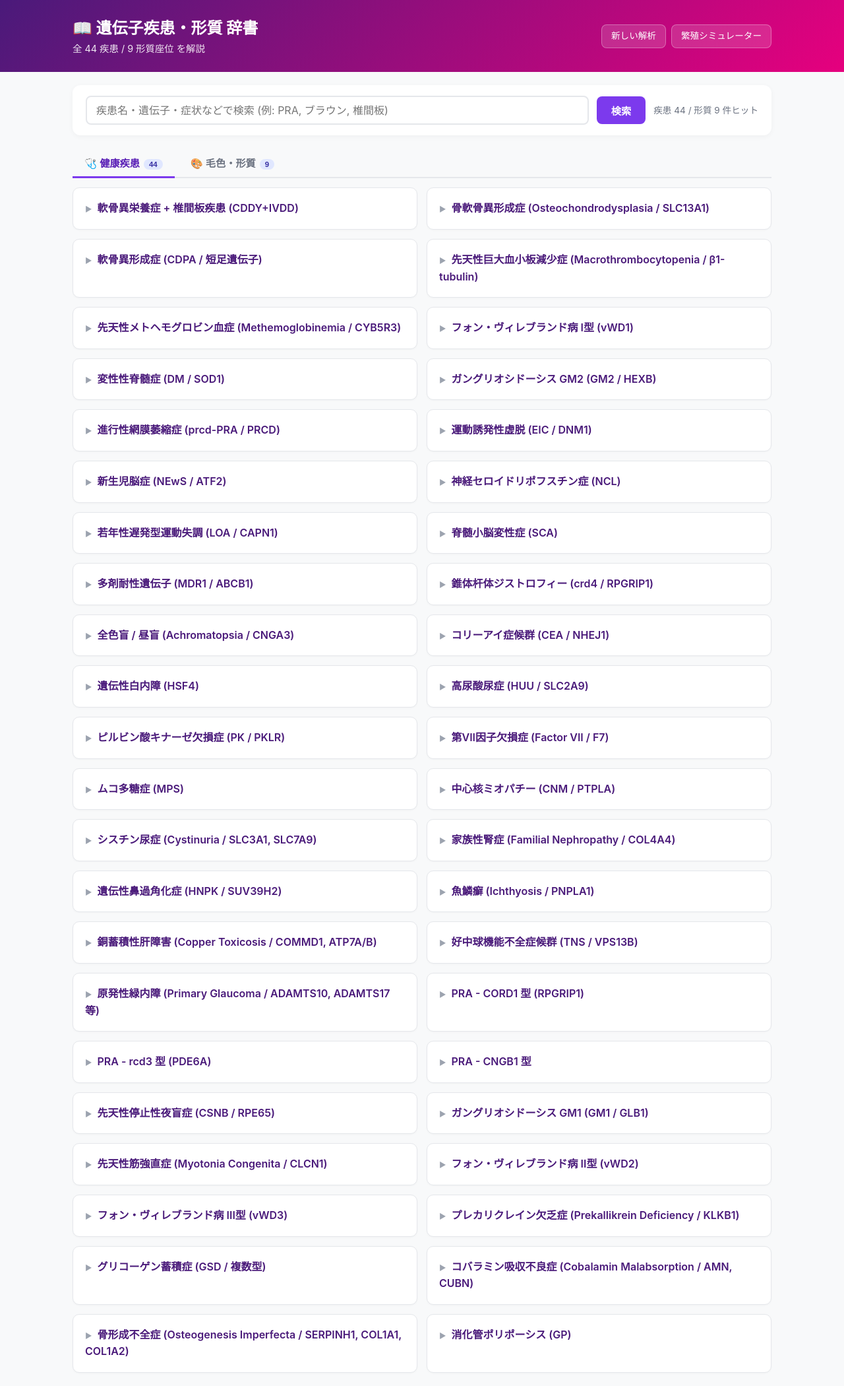
After one commit to kamide007-ship-it/orivetgenetic, a Flask app: page /glossary in a window 1280 px wide. The commit adds this page. Shown: the whole page at 66% size. Run offline with Flask 3, Linux system fonts and the light colour scheme.

Commit message:
feat(glossary): standalone disease/trait dictionary + 14 more diseases (Veqta-aligned)
ユーザー要望: 『遺伝子疾患は辞書としても活用できるようにする』
+ 参考: https://www.veqta.jp/service/dog-test/

実装:
1) DISEASE_KB を 30 → 44 疾患に拡張（Veqta 検査パネル準拠）:
   眼科系（追加5件）:
     - Primary Glaucoma (緑内障 / ADAMTS10/17)
     - PRA CORD1 型 (RPGRIP1)
     - PRA rcd3 型 (PDE6A)
     - PRA CNGB1 型
     - CSNB (先天性停止性夜盲症 / RPE65)
   神経系（追加2件）:
     - GM1 ガングリオシドーシス (GLB1)
     - Myotonia Congenita (先天性筋強直症 / CLCN1)
   血液系（追加3件）:
     - vWD Type 2 (II型)
     - vWD Type 3 (III型) — 最重度
     - Prekallikrein Deficiency (プレカリクレイン欠乏症)
   代謝系（追加2件）:
     - GSD (グリコーゲン蓄積症)
     - Cobalamin Malabsorption (B12 吸収不良 / AMN, CUBN)
   骨格系（追加1件）:
     - Osteogenesis Imperfecta (骨形成不全症)
   消化器系（追加1件）:
     - Gastric/Intestinal Polyposis (消化管ポリポーシス)

2) パターンマッチングの衝突修正:
   旧: 'gangliosidosis' (GM2 entry) が GM1 入力でも誤マッチ
   新: 'gm2 gangliosidosis' 等で具体化
   旧: 'von willebrand' (Type 1) が Type 2/3 入力でも誤マッチ
   新: 各 Type に 'willebrand type 1/2/3' を含む 8パターン明記

3) 辞書ページ (/glossary) 新規実装:
   - templates/glossary.html (新規) — 検索ボックス + タブ切替 (疾患/形質)
   - app.py に /glossary ルートと /api/glossary JSON エンドポイント追加
   - DISEASE_KB / TRAIT_KB をブラウザ可能、クエリ ?q=xxx でフィルタリング
   - 全フィールド (概要/メカニズム/症状/遺伝様式/アドバイス/参考リンク) を表示
   - レポート未生成時でも独立して活用可能

4) index.html の navigation に『📖 遺伝子疾患・形質 辞書を開く』ボタン追加
   i18n キー追加 (ja/en 両対応)

テスト追加 (+12, 計117):
   - TestDiseaseKB に Veqta 疾患6件のマッチング検証
   - test_veqta_min_coverage: DISEASE_KB ≥ 40 件
   - TestGlossaryRoute (5件): /glossary 200 / 一覧 / 検索 / 空 / API JSON

117 passed in 0.23s.

```diff
--- a/app.py
+++ b/app.py
@@ -112,6 +112,7 @@ from poodle_genetics import (
     parse_pdf, parse_pedigree_pdf, KNOWN_PEDIGREES,
     generate_unified_html, generate_excel,
     HAS_PDFPLUMBER, HAS_OCR,
+    DISEASE_KB, TRAIT_KB,
 )
 
 try:
@@ -474,6 +475,48 @@ def download(session_id, filename):
     return send_from_directory(report_dir, filename, as_attachment=True)
 
 
+@app.route("/glossary")
+def glossary():
+    """遺伝子疾患・形質の辞書ページ。
+
+    解析結果がなくても DISEASE_KB / TRAIT_KB を独立してブラウズできる。
+    検索クエリ ?q=xxx で簡易フィルタリング。"""
+    query = (request.args.get("q") or "").strip().lower()
+
+    def _filter(entries):
+        if not query:
+            return entries
+        out = []
+        for e in entries:
+            haystack = " ".join([
+                e.get("title", ""), e.get("summary", ""),
+                e.get("mechanism", ""), e.get("symptoms", ""),
+                e.get("phenotype", ""), e.get("advice", ""),
+                " ".join(e.get("match", [])),
+            ]).lower()
+            if query in haystack:
+                out.append(e)
+        return out
+
+    return render_template(
+        "glossary.html",
+        diseases=_filter(DISEASE_KB),
+        traits=_filter(TRAIT_KB),
+        query=request.args.get("q", ""),
+        total_diseases=len(DISEASE_KB),
+        total_traits=len(TRAIT_KB),
+    )
+
+
+@app.route("/api/glossary")
+def api_glossary():
+    """辞書データを JSON で返す（クライアント側検索やシミュレーター連携用）"""
+    return jsonify({
+        "diseases": DISEASE_KB,
+        "traits": TRAIT_KB,
+    })
+
+
 @app.route("/simulator")
 def simulator():
     """繁殖シミュレーター（静的HTML。session_id はクライアント側JS が
--- /dev/null
+++ b/templates/glossary.html
@@ -0,0 +1,163 @@
+<!DOCTYPE html>
+<html lang="ja">
+<head>
+<meta charset="UTF-8">
+<meta name="viewport" content="width=device-width, initial-scale=1.0">
+<title>遺伝子疾患・形質 辞書 — Orivet Genetics Suite</title>
+<style>
+  * { margin:0; padding:0; box-sizing:border-box; }
+  body { font-family: -apple-system, BlinkMacSystemFont, 'Segoe UI', 'Hiragino Sans', sans-serif; background:#f8f9fa; color:#1f2937; line-height:1.6; }
+  header { background: linear-gradient(135deg, #4a1a7a, #e6007e); color:#fff; padding:24px 0; }
+  header .container { max-width:1100px; margin:0 auto; padding:0 20px; display:flex; flex-wrap:wrap; align-items:center; justify-content:space-between; gap:12px; }
+  header h1 { font-size:1.5em; }
+  header p { opacity:0.9; font-size:0.9em; }
+  header .nav { display:flex; gap:8px; flex-wrap:wrap; }
+  header .nav a { color:#fff; text-decoration:none; padding:6px 14px; border-radius:8px; font-size:0.85em; border:1px solid rgba(255,255,255,0.3); background:rgba(255,255,255,0.15); }
+  header .nav a:hover { background:rgba(255,255,255,0.3); }
+
+  .container { max-width:1100px; margin:0 auto; padding:20px; }
+
+  .search-box { background:#fff; padding:16px 20px; border-radius:12px; margin-bottom:20px; box-shadow:0 2px 8px rgba(0,0,0,0.04); display:flex; align-items:center; gap:12px; flex-wrap:wrap; }
+  .search-box input { flex:1; min-width:200px; padding:10px 14px; border:2px solid #e5e7eb; border-radius:8px; font-size:1em; font-family:inherit; }
+  .search-box input:focus { outline:none; border-color:#7c3aed; }
+  .search-box button { background:#7c3aed; color:#fff; border:none; padding:10px 22px; border-radius:8px; font-weight:600; cursor:pointer; font-size:0.95em; }
+  .search-box button:hover { background:#6d28d9; }
+  .search-box .stat { color:#6b7280; font-size:0.85em; }
+
+  .section-tab { display:flex; gap:6px; margin-bottom:14px; flex-wrap:wrap; border-bottom:2px solid #e5e7eb; padding-bottom:0; }
+  .section-tab button { background:none; border:none; padding:10px 18px; cursor:pointer; font-size:0.95em; font-weight:600; color:#6b7280; border-bottom:3px solid transparent; margin-bottom:-2px; }
+  .section-tab button.active { color:#5b21b6; border-bottom-color:#7c3aed; }
+  .section-tab button .count { background:#e0e7ff; color:#3730a3; padding:2px 8px; border-radius:10px; font-size:0.75em; margin-left:6px; }
+
+  .entries { display:grid; gap:14px; }
+  @media (min-width:768px) { .entries { grid-template-columns:repeat(2, 1fr); } }
+
+  details.entry { background:#fff; border-radius:10px; padding:14px 18px; border:1px solid #e5e7eb; box-shadow:0 1px 3px rgba(0,0,0,0.03); }
+  details.entry > summary { cursor:pointer; font-weight:600; color:#4a1a7a; font-size:1em; user-select:none; list-style:none; outline:none; padding:4px 0; }
+  details.entry > summary::-webkit-details-marker { display:none; }
+  details.entry > summary::before { content:"▶"; display:inline-block; margin-right:8px; font-size:0.7em; color:#9ca3af; transition:transform 0.15s; }
+  details.entry[open] > summary::before { transform:rotate(90deg); color:#7c3aed; }
+  details.entry > summary:hover { color:#7c3aed; }
+  details.entry .body { margin-top:10px; padding-top:10px; border-top:1px dashed #e5e7eb; font-size:0.9em; }
+  details.entry .body .field { margin-bottom:8px; }
+  details.entry .body .field-label { display:block; font-weight:600; color:#4a1a7a; font-size:0.92em; margin-bottom:2px; }
+  details.entry .body .refs { margin-top:10px; }
+  details.entry .body .refs a { display:inline-block; margin:2px 6px 2px 0; padding:4px 11px; background:#ede9fe; color:#5b21b6; text-decoration:none; border-radius:14px; font-size:0.85em; }
+  details.entry .body .refs a:hover { background:#ddd6fe; }
+
+  .empty-state { background:#fff; padding:30px; border-radius:12px; text-align:center; color:#6b7280; }
+  :focus-visible { outline:3px solid #7c3aed; outline-offset:2px; }
+
+  /* セクション切替 */
+  .section-content { display:none; }
+  .section-content.active { display:block; }
+</style>
+</head>
+<body>
+<header>
+  <div class="container">
+    <div>
+      <h1>📖 遺伝子疾患・形質 辞書</h1>
+      <p>全 {{ total_diseases }} 疾患 / {{ total_traits }} 形質座位 を解説</p>
+    </div>
+    <div class="nav">
+      <a href="/">新しい解析</a>
+      <a href="/simulator">繁殖シミュレーター</a>
+    </div>
+  </div>
+</header>
+
+<div class="container">
+
+  <!-- 検索ボックス -->
+  <form class="search-box" method="get" action="/glossary" role="search">
+    <input type="search" name="q" placeholder="疾患名・遺伝子・症状などで検索 (例: PRA, ブラウン, 椎間板)" value="{{ query }}" aria-label="検索クエリ">
+    <button type="submit">検索</button>
+    {% if query %}
+    <a href="/glossary" style="color:#6b7280;font-size:0.85em;">クリア</a>
+    {% endif %}
+    <span class="stat">疾患 {{ diseases|length }} / 形質 {{ traits|length }} 件ヒット</span>
+  </form>
+
+  <!-- セクションタブ -->
+  <div class="section-tab" role="tablist">
+    <button type="button" class="active" role="tab" aria-controls="section-diseases" onclick="showSection('diseases', this)">
+      🩺 健康疾患<span class="count">{{ diseases|length }}</span>
+    </button>
+    <button type="button" role="tab" aria-controls="section-traits" onclick="showSection('traits', this)">
+      🎨 毛色・形質<span class="count">{{ traits|length }}</span>
+    </button>
+  </div>
+
+  <!-- 疾患リスト -->
+  <div id="section-diseases" class="section-content active">
+    {% if diseases %}
+    <div class="entries">
+      {% for d in diseases %}
+      <details class="entry">
+        <summary>{{ d.title }}</summary>
+        <div class="body">
+          {% if d.summary %}<div class="field"><span class="field-label">📋 概要</span>{{ d.summary }}</div>{% endif %}
+          {% if d.mechanism %}<div class="field"><span class="field-label">🧬 メカニズム</span>{{ d.mechanism }}</div>{% endif %}
+          {% if d.symptoms %}<div class="field"><span class="field-label">⚠️ 症状</span>{{ d.symptoms }}</div>{% endif %}
+          {% if d.inheritance %}<div class="field"><span class="field-label">🧪 遺伝様式</span>{{ d.inheritance }}</div>{% endif %}
+          {% if d.advice %}<div class="field"><span class="field-label">💡 アドバイス</span>{{ d.advice }}</div>{% endif %}
+          {% if d.references %}
+          <div class="refs">
+            <span class="field-label">🔗 参考リンク</span>
+            {% for ref in d.references %}
+            <a href="{{ ref.url }}" target="_blank" rel="noopener noreferrer">{{ ref.label }} ↗</a>
+            {% endfor %}
+          </div>
+          {% endif %}
+        </div>
+      </details>
+      {% endfor %}
+    </div>
+    {% else %}
+    <div class="empty-state">「{{ query }}」に該当する疾患は見つかりませんでした。</div>
+    {% endif %}
+  </div>
+
+  <!-- 形質リスト -->
+  <div id="section-traits" class="section-content">
+    {% if traits %}
+    <div class="entries">
+      {% for t in traits %}
+      <details class="entry">
+        <summary>{{ t.title }}</summary>
+        <div class="body">
+          {% if t.summary %}<div class="field"><span class="field-label">📋 概要</span>{{ t.summary }}</div>{% endif %}
+          {% if t.mechanism %}<div class="field"><span class="field-label">🧬 メカニズム</span>{{ t.mechanism }}</div>{% endif %}
+          {% if t.phenotype %}<div class="field" style="white-space:pre-line"><span class="field-label">🎨 表現型</span>{{ t.phenotype }}</div>{% endif %}
+          {% if t.advice %}<div class="field"><span class="field-label">💡 アドバイス</span>{{ t.advice }}</div>{% endif %}
+          {% if t.references %}
+          <div class="refs">
+            <span class="field-label">🔗 参考リンク</span>
+            {% for ref in t.references %}
+            <a href="{{ ref.url }}" target="_blank" rel="noopener noreferrer">{{ ref.label }} ↗</a>
+            {% endfor %}
+          </div>
+          {% endif %}
+        </div>
+      </details>
+      {% endfor %}
+    </div>
+    {% else %}
+    <div class="empty-state">「{{ query }}」に該当する形質は見つかりませんでした。</div>
+    {% endif %}
+  </div>
+
+</div>
+
+<script>
+function showSection(name, btn) {
+  document.querySelectorAll('.section-tab button').forEach(b => b.classList.remove('active'));
+  document.querySelectorAll('.section-content').forEach(c => c.classList.remove('active'));
+  btn.classList.add('active');
+  document.getElementById('section-' + name).classList.add('active');
+}
+</script>
+
+</body>
+</html>
--- a/templates/index.html
+++ b/templates/index.html
@@ -478,6 +478,7 @@
         </form>
 
         <a href="/simulator" class="btn btn-secondary" data-i18n="open_sim">繁殖シミュレーターを開く</a>
+        <a href="/glossary" class="btn btn-secondary" data-i18n="open_glossary" style="margin-top:8px;">📖 遺伝子疾患・形質 辞書を開く</a>
 
         <div class="env-info">
             pdfplumber: {{ "OK" if has_pdfplumber else "未インストール" }} /
@@ -617,6 +618,7 @@
                 submit_btn: "Run Analysis",
                 loading_msg: "Analyzing... Please wait.",
                 open_sim: "Open Breeding Simulator",
+                open_glossary: "📖 Open Disease & Trait Glossary",
                 hiw_title: "Done in 3 simple steps",
                 hiw_s1: "Upload PDF<br>or photo",
                 hiw_s2: "Auto analysis<br>(~10–60s)",
@@ -661,6 +663,7 @@
                 submit_btn: "解析を実行",
                 loading_msg: "解析中です。しばらくお待ちください...",
                 open_sim: "繁殖シミュレーターを開く",
+                open_glossary: "📖 遺伝子疾患・形質 辞書を開く",
                 hiw_title: "3つのステップで完了",
                 hiw_s1: "PDF/写真を<br>アップロード",
                 hiw_s2: "自動解析<br>(約10〜60秒)",
```
Also changed, not shown: poodle_genetics.py (+197 -2 lines), test_app.py (+66 -0 lines).
